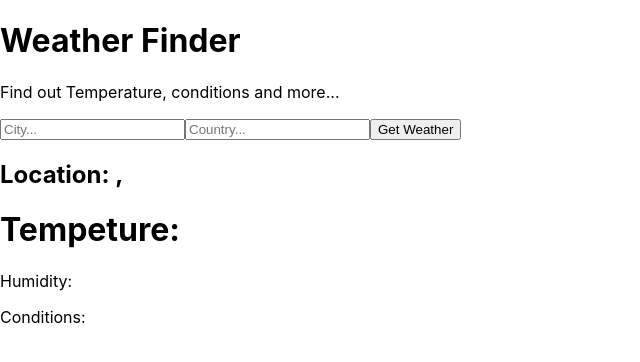
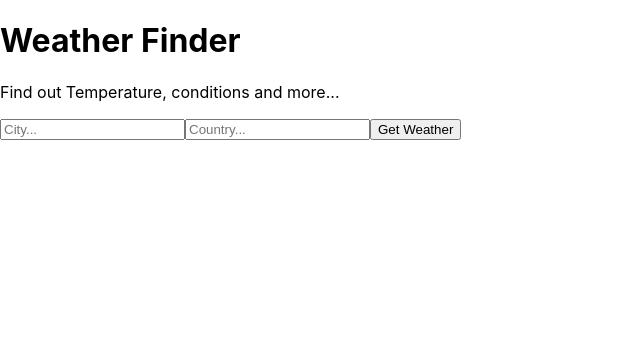
Before and after one commit to newedition994/weather-react-app, a React (Create React App) app: page / in a window 1280 px wide. Shown: the top 362 px of the page, without its empty margins (0-640 px from the left). Built offline with nearby package versions, Linux system fonts and the light colour scheme; no server answers.

Commit message:
&& statements

```diff
--- a/src/components/weather.js
+++ b/src/components/weather.js
@@ -4,10 +4,11 @@
     render() {
         return (
             <div>
-                <h2>Location: {this.props.city}, {this.props.country} </h2>
-                <h1>Tempeture: {this.props.temperature}</h1>
-                <p>Humidity: {this.props.humidity}</p>
-                <p>Conditions: {this.props.description}</p>
+
+                {this.props.city && this.props.country && <h2>Location: {this.props.city}, {this.props.country} </h2>}
+                {this.props.tempature && <h1>Temperature: {this.props.temperature}</h1>}
+                {this.props.humidity && <p>Humidity: {this.props.humidity}</p>}
+                {this.props.description && <p>Conditions: {this.props.description}</p>}
             </div>
         )
     }
```
